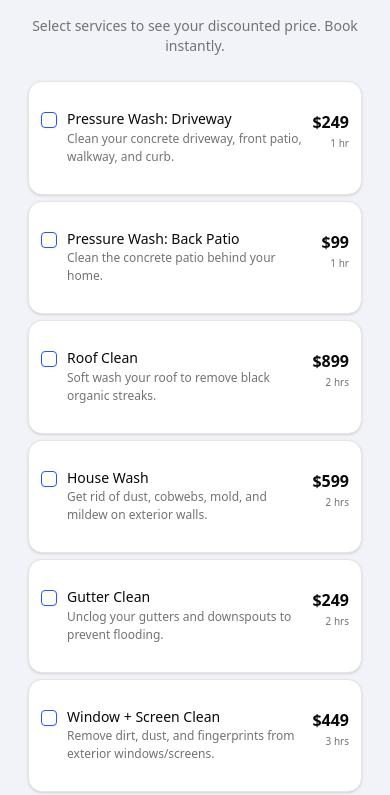
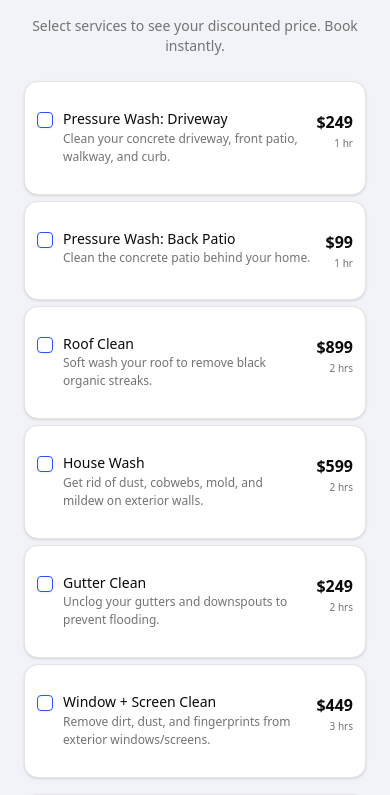
Before and after one commit to CharlesHoffman-dev/instant-quote, a Next.js app: page / in a window 390 px wide. Shown: the top 795 px of the page. Built offline with nearby package versions, Linux system fonts and the light colour scheme.

Commit message:
Latest update

```diff
--- a/src/components/InstantQuoteSchedule.tsx
+++ b/src/components/InstantQuoteSchedule.tsx
@@ -219,7 +219,7 @@ export default function InstantQuoteSchedule() {
   };
 
   return (
-    <div className="max-w-[1280px] mx-auto px-3 sm:px-4 pt-0 bg-[#f2f3f8]">
+    <div className="max-w-[1280px] mx-auto px-[8px] sm:px-4 pt-0 bg-[#f2f3f8]">
       <header className="mt-0 mb-3 sm:mb-4 text-center">
         <p className="text-muted-foreground text-sm sm:text-base mb-[25px]">
           Select services to see your discounted price. Book instantly.
@@ -317,7 +317,7 @@ export default function InstantQuoteSchedule() {
                 disabled={!canSchedule}
                 onClick={() => {
                   if (!canSchedule) return;
-                  window.open(bookingUrl, "_blank", "noopener,noreferrer"); // <-- back to new tab
+                  window.open(bookingUrl, "_blank", "noopener,noreferrer"); // open in new tab
                 }}
               >
                 <Calendar className="w-4 h-4 mr-2" /> Schedule Now
```
